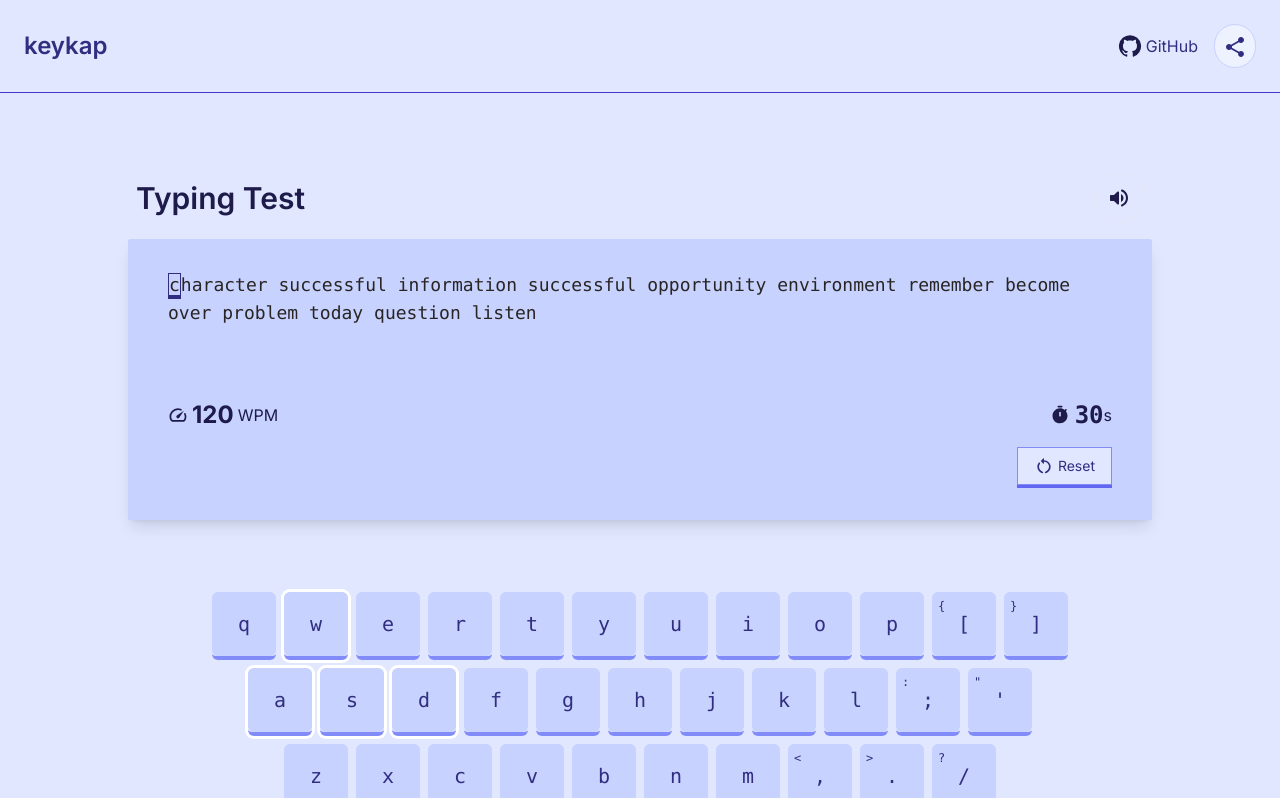
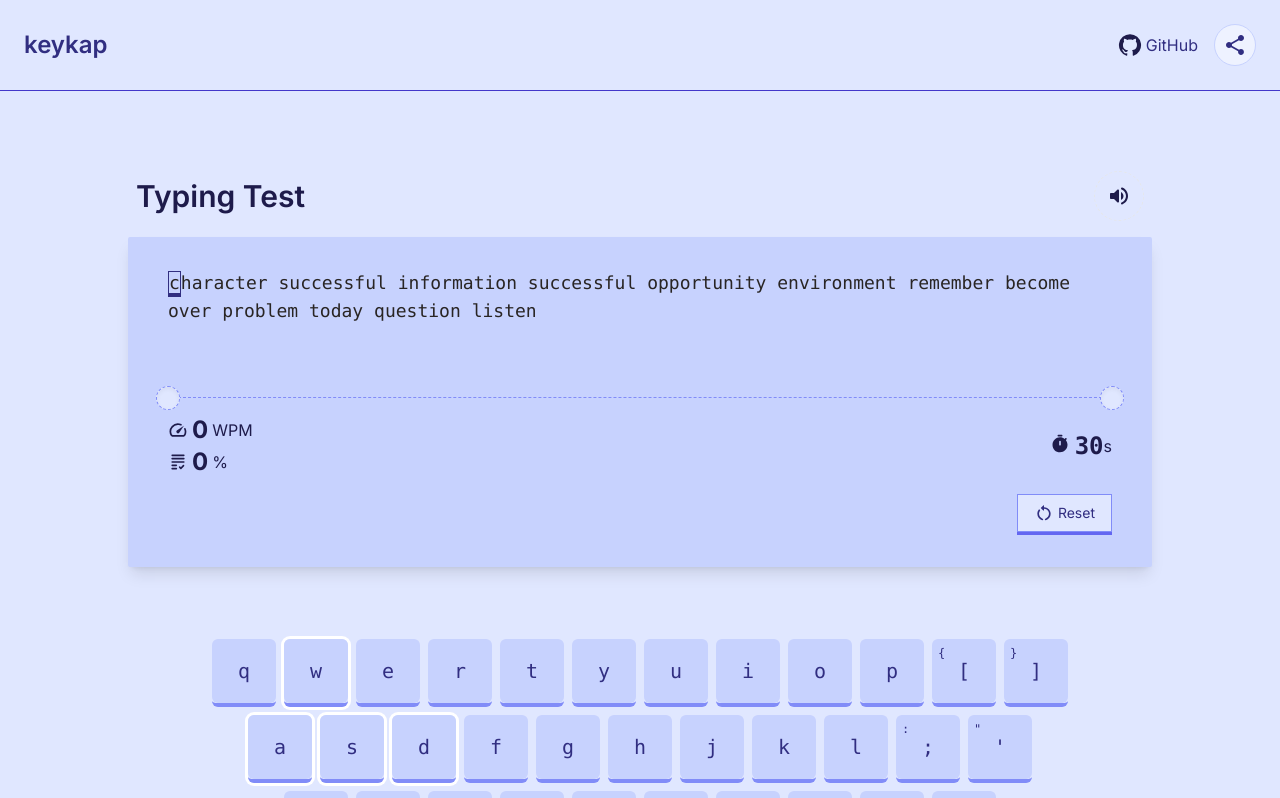
Before and after one commit to mind0bender/keykap, a Next.js app: page / in a window 1280 px wide. Shown: the top 798 px of the page. Built offline with nearby package versions, Linux system fonts and the light colour scheme.

Commit message:
{ "A": ["wpm"] }

```diff
--- a/app/components/navbar.tsx
+++ b/app/components/navbar.tsx
@@ -31,7 +31,7 @@ function Navbar({ ...restNavbarProps }: NavbarProps): JSX.Element {
         </Link>
         <button
           title={`Share`}
-          className={`bg-primary-50 hover:bg-white rounded-full p-2 border border-primary-200 duration-200`}
+          className={`bg-primary-50 hover:bg-white rounded-full p-2 border border-primary-200 duration-200 flex justify-center items-center`}
           onClick={(): void => {
             navigator
               .share({
--- a/app/components/typingarea.tsx
+++ b/app/components/typingarea.tsx
@@ -2,15 +2,14 @@ import {
   ChangeEvent,
   Dispatch,
   forwardRef,
-  HTMLAttributes,
   HtmlHTMLAttributes,
   MutableRefObject,
-  PropsWithRef,
   ReactNode,
   Ref,
 } from "react";
 import Letter from "./letter";
 import {
+  GradingRounded,
   RestartAltRounded,
   SpeedRounded,
   TimerRounded,
@@ -31,6 +30,8 @@ interface TestData {
   resetTest: () => void;
   timerMaxValue: MutableRefObject<number>;
   supposed: string | undefined;
+  accuracy: number;
+  wpm: number;
 }
 
 interface TimerInterface {
@@ -51,6 +52,8 @@ function TypingArea(
       resetTest,
       timerMaxValue,
       supposed,
+      accuracy,
+      wpm,
     },
   }: TypingAreaProps,
   ref: Ref<HTMLTextAreaElement>
@@ -111,16 +114,37 @@ function TypingArea(
           );
         })}
       </code>
-      <div className={`flex justify-between w-full text-primary-950`}>
-        <div className={`flex justify-center items-center gap-1`}>
-          <SpeedRounded fontSize={"small"} />
-          <span className={`font-bold text-2xl`}>120</span>
-          <abbr className={`no-underline`} title={"Words per minute"}>
-            WPM
-          </abbr>
+      <div
+        className={`flex justify-between w-full text-primary-950 border-t border-primary-400 pt-4 border-dashed relative`}>
+        <div
+          className={`w-6 aspect-square absolute bg-primary-100 border border-primary-400 border-dashed rounded-full shadow-inner top-0 left-0 -translate-x-1/2 -translate-y-1/2`}
+        />
+        <div
+          className={`w-6 aspect-square absolute bg-primary-100 border border-primary-400 border-dashed rounded-full shadow-inner top-0 right-0 translate-x-1/2 -translate-y-1/2`}
+        />
+        <div className={`flex flex-col justify-center items-start`}>
+          <div
+            className={`flex justify-center items-center gap-1`}
+            title={`speed`}>
+            <SpeedRounded fontSize={"small"} />
+            <span className={`font-bold text-2xl`}>{Math.round(wpm)}</span>
+            <abbr className={`no-underline`} title={"Words per minute"}>
+              WPM
+            </abbr>
+          </div>
+          <div
+            className={`flex justify-center items-center gap-1`}
+            title={`accuracy`}>
+            <GradingRounded fontSize={"small"} />
+            <span className={`font-bold text-2xl`}>{Math.round(accuracy)}</span>
+            <abbr className={`no-underline`} title={"Words per minute"}>
+              %
+            </abbr>
+          </div>
         </div>
         <div className={`flex justify-center items-center`}>
-          <TimerRounded fontSize={"small"} /> &nbsp;
+          <TimerRounded fontSize={"small"} className={`-translate-y-0.5`} />{" "}
+          &nbsp;
           <span className={`font-bold text-2xl font-mono`}>
             {timer
               .toString()
--- a/app/page.tsx
+++ b/app/page.tsx
@@ -6,6 +6,7 @@ import {
   RefObject,
   useCallback,
   useEffect,
+  useMemo,
   useRef,
   useState,
 } from "react";
@@ -15,9 +16,27 @@ import VirtualKeyboard from "./components/virtual_keyboard";
 import { clearInterval, setInterval } from "timers";
 import TypingArea from "./components/typingarea";
 
+interface AccuracyCount {
+  correct: number;
+  incorrect: number;
+}
+
 export default function Home(): JSX.Element {
   const [typed, setTyped] = useState<string>("");
   const [keysPressed, setKeysPressed] = useState<Set<string>>(new Set());
+  const [accuracyCounter, setAccuracyCounter] = useState<AccuracyCount>({
+    correct: 0,
+    incorrect: 0,
+  });
+  const [WPM, setWPM] = useState<number>(0);
+  const [accuracy, setAccuracy] = useState<number>(0);
+
+  const getAccuracy: () => number = useCallback((): number => {
+    const acc: number =
+      (accuracyCounter.correct * 100) /
+      (accuracyCounter.correct + accuracyCounter.incorrect);
+    return acc;
+  }, [accuracyCounter]);
 
   const [supposed, setSupposed] = useState<string>();
 
@@ -34,6 +53,25 @@ export default function Home(): JSX.Element {
   const timerIntervalRef: MutableRefObject<NodeJS.Timeout | null> =
     useRef<NodeJS.Timeout | null>(null);
 
+  const getWPM: () => number = useCallback((): number => {
+    const keyStrokeCount: number = typed.length;
+    const wordCount: number = keyStrokeCount / 5;
+    const accuracy: number = getAccuracy();
+    const correctWordCount: number = (wordCount * accuracy) / 100;
+    console.log(
+      keyStrokeCount,
+      correctWordCount,
+      timerMaxValue.current / 60,
+      timer
+    );
+    console.log(timer, (timerMaxValue.current - timer) / 60);
+    return correctWordCount / ((timerMaxValue.current - timer) / 60); // `timer` is the time left for test to end, normally 0 if test has ended
+  }, [getAccuracy, timer, typed]);
+
+  useEffect((): void => {
+    setWPM(getWPM());
+  }, [timer, setWPM, getWPM]);
+
   const stopTimer: () => void = useCallback((): void => {
     if (timerIntervalRef.current) {
       clearInterval(timerIntervalRef.current);
@@ -41,14 +79,13 @@ export default function Home(): JSX.Element {
   }, []);
   const startTimer: () => void = useCallback((): void => {
     timerIntervalRef.current = setInterval((): void => {
-      setTimer((pT: number): number => {
-        if (pT - 1 <= 0) {
-          stopTimer();
-        }
-        return pT - 1;
-      });
+      if (timer - 1 <= 0) {
+        stopTimer();
+      }
+      console.log({ typed });
+      setTimer((pT: number): number => pT - 1);
     }, 1000);
-  }, [stopTimer]);
+  }, [timer, typed, stopTimer]);
 
   const DEFAULT_MIN_WORD_COUNT: number = 12;
   const DEFAULT_MAX_WORD_COUNT: number = 18;
@@ -66,16 +103,21 @@ export default function Home(): JSX.Element {
     }
     return randomWords.join(" ");
   }
-  const reset: () => void = useCallback((): void => {
-    stopTimer();
-    setTimer(timerMaxValue.current);
-    setTyped("");
-    setSupposed(getRandomSentence());
-  }, [stopTimer]);
 
   const endTest: () => void = useCallback((): void => {
     stopTimer();
   }, [stopTimer]);
+
+  const reset: () => void = useCallback((): void => {
+    endTest();
+    setTimer(timerMaxValue.current);
+    setAccuracyCounter({
+      correct: 0,
+      incorrect: 0,
+    });
+    setTyped("");
+    setSupposed(getRandomSentence());
+  }, [endTest]);
 
   const area: RefObject<HTMLTextAreaElement> =
     useRef<HTMLTextAreaElement>(null);
@@ -88,26 +130,27 @@ export default function Home(): JSX.Element {
     tapAudio.current!.muted = isMuted;
   }, [isMuted]);
 
-  useEffect((): void => {
+  useEffect((): (() => void) => {
     window.addEventListener("focus", (): void => {
       area.current?.focus();
     });
     area.current?.addEventListener("blur", (): void => {
       area.current?.focus();
     });
+    // start everything on mount
     reset();
-  }, [reset]);
-
-  useEffect((): void => {
-    // console.log("s" + supposed + "e");
-  }, [supposed]);
+    // stop everything on unmount
+    return (): void => {
+      endTest();
+    };
+  }, [reset, stopTimer, endTest]);
 
   const keyDownHandler: KeyboardEventHandler = useCallback(
     (e: KeyboardEvent): void => {
       // impliment caps and other modifiers
       const caps: boolean =
         e.getModifierState && e.getModifierState("CapsLock");
-      console.log(caps);
+      // console.log(caps);
 
       setKeysPressed(
         (pKP: Set<string>): Set<string> => new Set([...pKP, e.key])
@@ -124,12 +167,32 @@ export default function Home(): JSX.Element {
         case "ArrowLeft":
         case "ArrowDown":
           e.preventDefault();
+          break;
         default:
+          // if (supposed) console.log(supposed[typed.length], e.key);
+          if (supposed && e.key.length == 1) {
+            if (supposed && e.key == supposed[typed.length]) {
+              setAccuracyCounter(
+                (pAcc: AccuracyCount): AccuracyCount => ({
+                  correct: pAcc.correct + 1,
+                  incorrect: pAcc.incorrect,
+                })
+              );
+            } else {
+              setAccuracyCounter(
+                (pAcc: AccuracyCount): AccuracyCount => ({
+                  correct: pAcc.correct,
+                  incorrect: pAcc.incorrect + 1,
+                })
+              );
+            }
+            setAccuracy(getAccuracy());
+          }
           // console.log(e.key);
           break;
       }
     },
-    [reset]
+    [reset, supposed, typed.length, setAccuracy, getAccuracy]
   );
 
   const keyUpHandler: KeyboardEventHandler = useCallback(
@@ -167,6 +230,8 @@ export default function Home(): JSX.Element {
             supposed,
             timerMaxValue,
             typedState: [typed, setTyped],
+            accuracy,
+            wpm: isNaN(WPM) ? 0 : WPM,
           }}
           timer={{
             value: timer,
@@ -183,7 +248,6 @@ export default function Home(): JSX.Element {
           pressed={keysPressed}
           locked={timer <= 0}
         />
-        {JSON.stringify(keysPressed)}
       </div>
     </div>
   );
```
